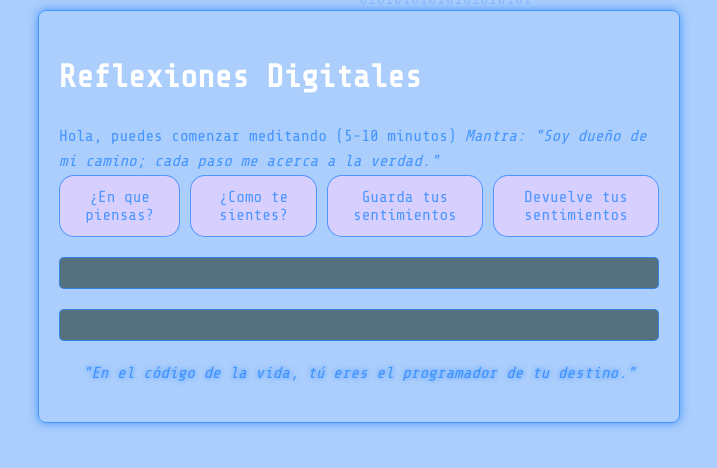
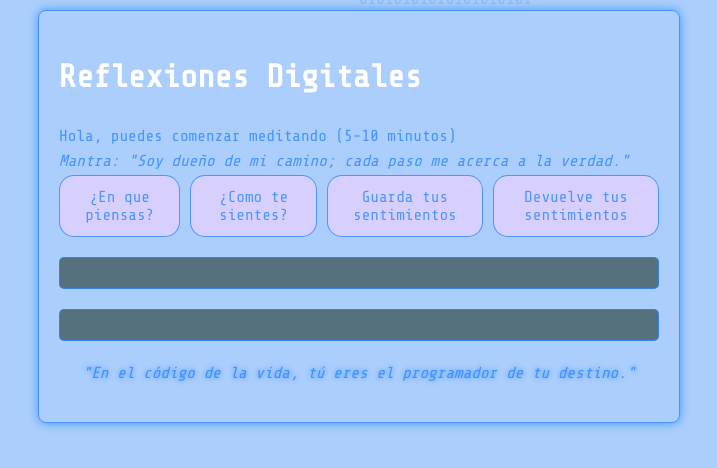
Before and after one commit to EdgarJTribaldo/reflechi, a website: page index.html in a window 1280 px wide. Shown: the whole page, without its empty margins (281-998 px from the left). Drawn offline with nearby package versions, Linux system fonts and the light colour scheme.

```diff
--- a/index.html
+++ b/index.html
@@ -12,7 +12,7 @@
     <div class="container">
         <h1>Reflexiones Digitales</h1>
         <div>
-            <span>Hola, puedes comenzar meditando (5-10 minutos)</span>
+            <div>Hola, puedes comenzar meditando (5-10 minutos)</div>
             <i>Mantra: "Soy dueño de mi camino; cada paso me acerca a la verdad."</i>
         </div>
         <div class="btn-group">
```
